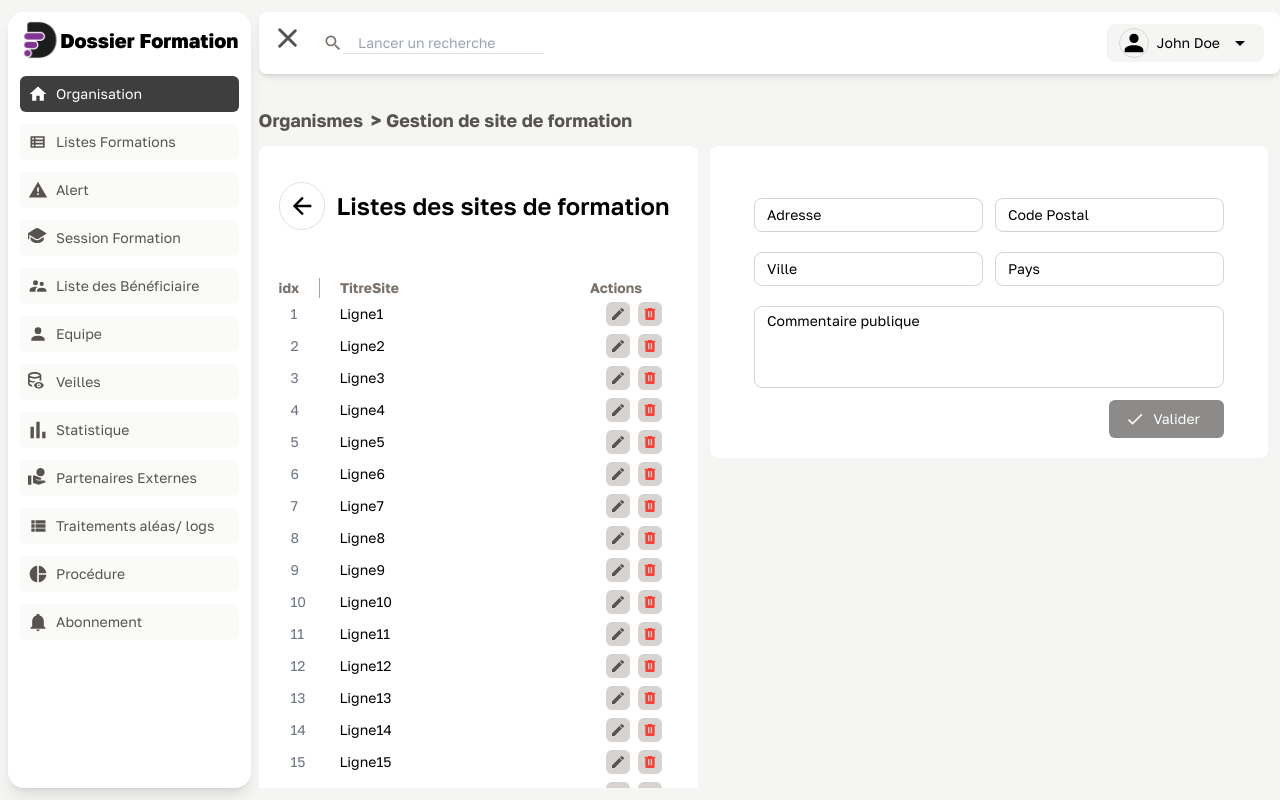
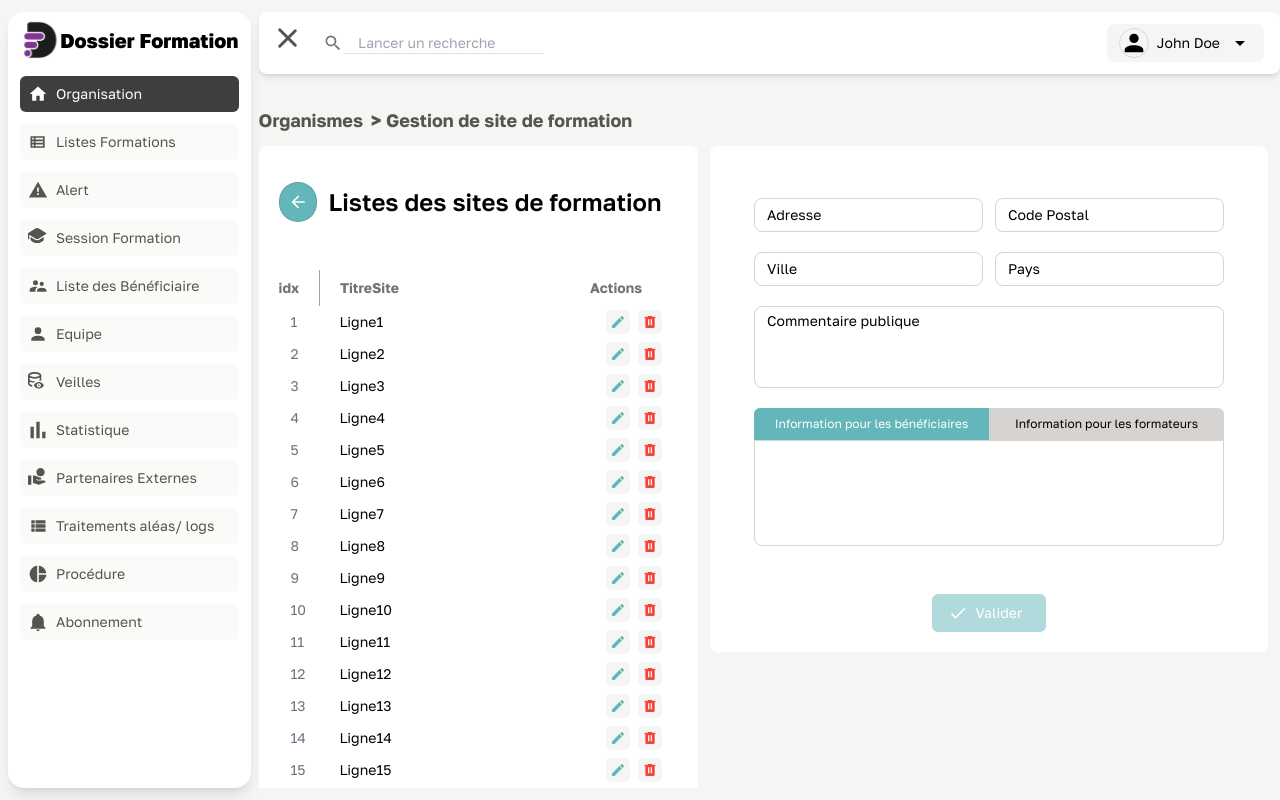
Before and after one commit to damadanyna/My_templage_VueJs, a Vue app: page /#/ in a window 1280 px wide. Built offline with nearby package versions, Linux system fonts and the light colour scheme.

Commit message:
Intégration de 2 page du maquette componsant 'Organisaton'

```diff
--- a/src/components/poppup/organisme.vue
+++ b/src/components/poppup/organisme.vue
@@ -1,5 +1,6 @@
 <template>
-<div id="poppupOrganisme"  >
+<div id="poppupOrganisme">
+    <!-- forumlaire de organisme -->
     <div class=" bg-white rounded-lg flex px-6 py-5 flex-col z-20">
         <div class=" mt-8 flex flex-col">
             <div class="flex flex-row w-full">
@@ -13,9 +14,18 @@
             <div class="flex mt-5 flex-row w-full">
                 <textArea_ class=" w-full" :options="data_[4]"></textArea_>
             </div>
+            <div class="flex mt-5 flex-col w-full">
+                <div class="flex flex-row w-full">
+                    <span @click=" set_('IB')" :class="selected=='IB'?'bg-[#63B6B9] text-white':' bg-stone-300 text-black'" class=" text-center text-xs w-full py-2 rounded-tl-md ">Information pour les bénéficiaires</span>
+                    <span @click=" set_('IF')" :class="selected!='IB'?'bg-[#63B6B9] text-white':' bg-stone-300 text-black'" class=" text-center text-xs w-full py-2 rounded-tr-md">Information pour les formateurs</span>
+                </div>
+                <div class=" group border-[1px] py-1 w-full rounded-b-lg items-center flex flex-col border-stone-300 ">
+                    <textarea v-model="data_[4].model" class=" w-full resize-none border-none outline-none px-3" name="" id="" rows="4"></textarea>
+                </div>
+            </div>
         </div>
-        <div :class="data_[0].model=='' || data_[1].model=='' || this.data_[2].model=='' || this.data_[3].model==''|| this.data_[4].model==''?' opacity-50':' opacity-100'" class=" duration-300 flex mt-3 justify-end flex-row w-full">
-            <btn_ @click="setIt()" :options="{label:'Valider',style:' bg-stone-900 text-white',ico:$store.state.icons.done}"></btn_>
+        <div :class="data_[0].model=='' || data_[1].model=='' || this.data_[2].model=='' || this.data_[3].model==''|| this.data_[4].model==''?' opacity-50':' opacity-100'" class=" duration-300 flex mt-12 justify-center  flex-row w-full">
+            <btn_ @click="setIt()" :options="{label:'Valider',style:' base_bg text-white',ico:$store.state.icons.done}"></btn_>
         </div>
     </div>
 </div>
@@ -53,8 +63,11 @@ export default {
                     label: 'Commentaire publique',
                     model: '',
                 },
+                {
+                    model: '',
+                },
             ],
-
+            selected:'IB'
         }
     },
     components: {
@@ -66,17 +79,18 @@ export default {
         setIt() {
             console.log(this.data_)
         },
+        set_(val){
+                this.selected=val
+            }
     },
     mounted() {
-        gsap.fromTo("#poppupOrganisme",
-    {
-      opacity: 0,
+        gsap.fromTo("#poppupOrganisme", {
+            opacity: 0,
 
-    },
-    {
-        duration:.5,
-      opacity: 1,
-    });
+        }, {
+            duration: .5,
+            opacity: 1,
+        });
     }
 }
 </script>
--- a/src/views/listeFormation_.vue
+++ b/src/views/listeFormation_.vue
@@ -47,7 +47,7 @@
                 <span>Cliquer ici pour creer.</span>
             </flex>
             <div class=" flex flex-row mx-1  ">
-                <btn_Vue class=" " :options="{label:'Nouvelle',ico:$store.state.icons.plus,style:' bg-stone-900 text-white py-2 text-stone-800 '}"></btn_Vue>
+                <btn_Vue class=" " :options="{label:'Nouvelle',ico:$store.state.icons.plus,style:' base_bg text-white py-2 text-stone-800 '}"></btn_Vue>
             </div>
         </div>
     </div>
--- a/src/views/organisme_.vue
+++ b/src/views/organisme_.vue
@@ -15,7 +15,8 @@
                     <div class="py-4 px-7">
                         <div v-for=" item,i in raisonSocial" :key="i" class="flex flex-row w-full items-center  my-6 ">
                             <span class=" font-semibold text-stone-800 min-w-max" v-text="item.label"></span>
-                            <span class=" w-full ml-2 bg-stone-200 px-2 py-1 rounded-md" v-text="item.text"></span>
+                            <span v-if="edit==true" contenteditable class=" w-full ml-2 bg-stone-200 px-2 py-1 rounded-md" v-text="item.text"></span>
+                            <span v-else class=" w-full ml-2 bg-stone-200 px-2 py-1 rounded-md" v-text="item.text"></span>
                         </div>
                         <div class="flex flex-row w-full items-center  my-6 ">
                             <span class=" font-semibold text-stone-800 min-w-max" v-text="'NDA : '"></span>
@@ -23,7 +24,7 @@
                         </div>
                     </div>
                     <div class="flex w-full justify-end relative">
-                        <btn_Vue class=" absolute -mt-7 mr-5" :options="{label:'editer',style:' base_bg text-white w-full',ico:$store.state.icons.edit}"></btn_Vue>
+                        <btn_Vue @click="setEditable" class=" absolute -mt-7 mr-5" :options="{label:edit==true?'Valider':'Editer',style:' base_bg text-white w-full',ico:edit==true?$store.state.icons.done:$store.state.icons.edit}"></btn_Vue>
                     </div>
                 </div>
 
@@ -42,8 +43,8 @@
             <!-- titre du tableau -->
             <div class="flex flex-row items-center sticky top-6 py-3  bg-white mt-6 justify-between w-full">
                 <div class="flex flex-row items-center">
-                    <button v-if="howOrgPoppup!=false" @click="()=>{howOrgPoppup=false}" class="  mr-3 px-2 border border-black rounded-full">
-                        <svg class=" w-7" viewBox="0 0 24 24">
+                    <button v-if="howOrgPoppup!=false" @click="()=>{howOrgPoppup=false}" class="  bg-[#63B6B9] mr-3 px-2 border border-black rounded-full">
+                        <svg class=" w-5 fill-current text-white" viewBox="0 0 24 24">
                             <path d="M20 11v2H8l5.5 5.5-1.42 1.42L4.16 12l7.92-7.92L13.5 5.5 8 11h12z" /></svg>
                     </button>
                     <h5 class=" font-semibold text-2xl">Listes des sites de formation</h5>
@@ -52,21 +53,21 @@
             </div>
             <div class="flex w-full text-sm mt-9">
                 <table class=" w-full items-start">
-                    <tr class=" w-full">
-                        <th class=" w-[8%] text-start text-stone-500 border-r border-stone-400">idx</th>
-                        <th class="  w-[90%] text-start text-stone-500  pl-5 ">TitreSite</th>
-                        <th class="  w-[15] text-start text-stone-500  ">Actions</th>
+                    <tr class=" w-full  ">
+                        <th class="py-2 w-[8%] text-start text-stone-500 border-r border-stone-400">idx</th>
+                        <th class="py-2  w-[90%] text-start text-stone-500  pl-5 ">TitreSite</th>
+                        <th class="py-2  w-[15] text-start text-stone-500  ">Actions</th>
                     </tr>
                     <tr v-for="i in 20" :key="i" class=" hover:text-white rounded-lg hover:bg-[#63B6B9]">
                         <td class=" text-gray-500 px-3" v-text="i"></td>
                         <td class="pl-5" v-text="'Ligne'+i"></td>
                         <td class="  px-3 flex flex-row items-center">
-                            <button class=" p-1 bg-stone-300 rounded-md m-1 py-1">
-                                <svg class=" fill-current text-stone-600 w-4" viewBox="0 0 24 24">
+                            <button class=" p-1 bg-stone-100 rounded-md m-1 py-1">
+                                <svg class=" fill-current text-[#63B6B9] w-4" viewBox="0 0 24 24">
                                     <path d="M20.71 7.04c.39-.39.39-1.04 0-1.41l-2.34-2.34c-.37-.39-1.02-.39-1.41 0l-1.84 1.83 3.75 3.75M3 17.25V21h3.75L17.81 9.93l-3.75-3.75L3 17.25z" /></svg>
                             </button>
                             <u v-if="howOrgPoppup==false" class=" mx-2 text-stone-600"> Modifier</u>
-                            <button class=" p-1 bg-stone-300 m-1 rounded-md">
+                            <button class=" p-1 bg-stone-100 m-1 rounded-md">
                                 <svg class=" fill-current text-red rounded-md w-4" viewBox="0 0 24 24">
                                     <path d="M9 3v1H4v2h1v13a2 2 0 0 0 2 2h10a2 2 0 0 0 2-2V6h1V4h-5V3H9m0 5h2v9H9V8m4 0h2v9h-2V8z" /></svg>
                             </button>
@@ -118,6 +119,12 @@ export default {
             }, ],
 
             howOrgPoppup: true,
+            edit: false
+        }
+    },
+    methods: {
+        setEditable() {
+            this.edit == true ? this.edit = false : this.edit = true
         }
     }
 
```
